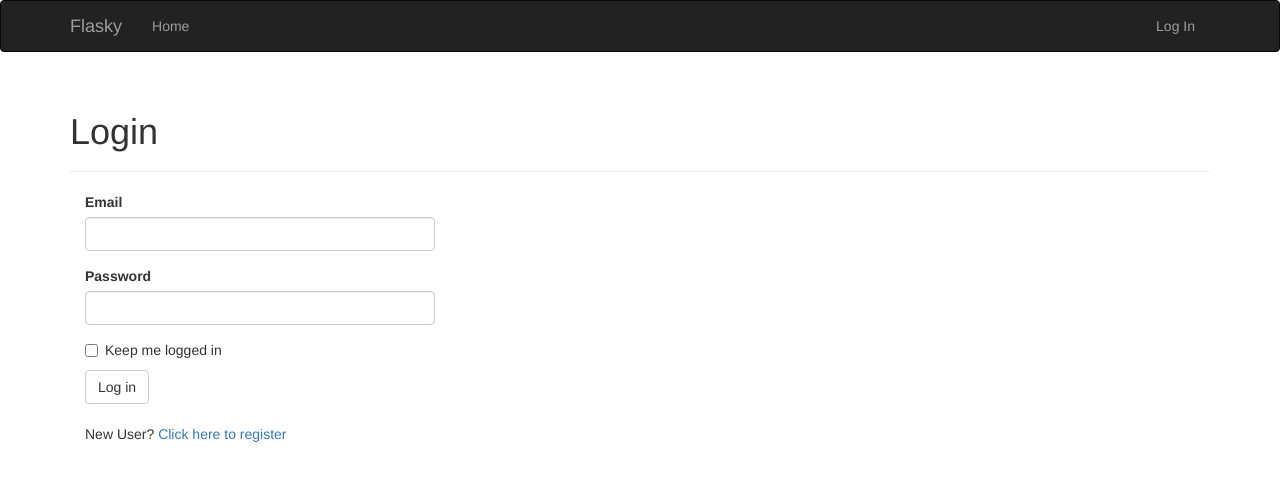
After one commit to b1uema/flasklearn, a Flask app: page /auth/login in a window 1280 px wide. The commit adds this page. Shown: the top 481 px of the page. Run offline with Flask 2, Linux system fonts and the light colour scheme; some libraries are stand-ins or nearby versions.

Commit message:
增加登录注册功能

```diff
--- /dev/null
+++ b/blog/app/auth/forms.py
@@ -0,0 +1,35 @@
+from flask_wtf import Form
+from wtforms import StringField,PasswordField,BooleanField,SubmitField
+from wtforms.validators import DataRequired,Length,Email,Regexp,EqualTo
+from wtforms import ValidationError
+from ..models import User
+
+
+class LoginForm(Form):
+    email = StringField('Email',validators=[DataRequired(),Length(1,64),Email()])
+
+    password = PasswordField('Password',validators=[DataRequired()])
+    remember_me = BooleanField('Keep me logged in')
+    submit = SubmitField('Log in')
+
+
+class RegistrationForm(Form):
+    email = StringField('Email', validators=[DataRequired(), Length(1, 64),
+                                             Email()])
+    username = StringField('Username', validators=[
+        DataRequired(), Length(1, 64),
+        Regexp('^[A-Za-z][A-Za-z0-9_.]*$', 0,
+               'Usernames must have only letters, numbers, dots or '
+               'underscores')])
+    password = PasswordField('Password', validators=[
+        DataRequired(), EqualTo('password2', message='Passwords must match.')])
+    password2 = PasswordField('Confirm password', validators=[DataRequired()])
+    submit = SubmitField('Register')
+
+    def validate_email(self, field):
+        if User.query.filter_by(email=field.data).first():
+            raise ValidationError('Email already registered.')
+
+    def validate_username(self, field):
+        if User.query.filter_by(username=field.data).first():
+            raise ValidationError('Username already in use.')
--- /dev/null
+++ b/blog/app/auth/views.py
@@ -0,0 +1,42 @@
+from flask import render_template, redirect, request, url_for, flash
+from flask_login import login_user, logout_user, login_required
+from . import auth
+from ..models import User
+from .forms import LoginForm,RegistrationForm
+from .. import db
+
+
+@auth.route('/login', methods=['GET', 'POST'])
+def login():
+    form = LoginForm()
+    if form.validate_on_submit():
+        user = User.query.filter_by(email=form.email.data).first()
+        if user is not None and user.verify_password(form.password.data):
+            login_user(user, form.remember_me.data)
+            next = request.args.get('next')
+            if next is None or not next.startswith('/'):
+                next = url_for('main.index')
+            return redirect(next)
+        flash('Invalid username or password.')
+    return render_template('auth/login.html', form=form)
+
+
+@auth.route('/logout')
+@login_required
+def logout():
+    logout_user()
+    flash('You have been logged out.')
+    return redirect(url_for('main.index'))
+
+@auth.route('/register',methods=['GET','POST'])
+def register():
+    form = RegistrationForm()
+    if form.validate_on_submit():
+        user = User(email=form.email.data,
+                    username = form.username.data,
+                    password = form.password.data)
+        db.session.add(user)
+        flash("You can now login.")
+        return redirect(url_for('auth.login'))
+
+    return render_template('auth/register.html',form=form)
--- /dev/null
+++ b/blog/app/templates/auth/login.html
@@ -0,0 +1,21 @@
+{% extends "base.html" %}
+{% import "bootstrap/wtf.html" as wtf %}
+
+{% block title %}Flasky - Login{% endblock %}
+
+{% block page_content %}
+<div class="page-header">
+    <h1>Login</h1>
+</div>
+
+<div class="col-md-4">
+    {{ wtf.quick_form(form) }}
+    <br>
+    <p>
+        New User?
+        <a href="{{ url_for('auth.register') }}">
+            Click here to register
+        </a>
+    </p>
+</div>
+{% endblock %}
--- a/blog/app/templates/base.html
+++ b/blog/app/templates/base.html
@@ -1,8 +1,14 @@
-{% extends "bootstrap/base.html" %} <!-- -->
+{% extends "bootstrap/base.html" %}
+
 {% block title %}Flasky{% endblock %}
 
-<!--导航兰 -->
-{% block navbar %} <!-- 导航条 -->
+{% block head %}
+{{ super() }}
+<link rel="shortcut icon" href="{{ url_for('static', filename='favicon.ico') }}" type="image/x-icon">
+<link rel="icon" href="{{ url_for('static', filename='favicon.ico') }}" type="image/x-icon">
+{% endblock %}
+
+{% block navbar %}
 <div class="navbar navbar-inverse" role="navigation">
     <div class="container">
         <div class="navbar-header">
@@ -12,28 +18,38 @@
                 <span class="icon-bar"></span>
                 <span class="icon-bar"></span>
             </button>
-                <a class="navbar-brand" href="/">Flasky</a>
+            <a class="navbar-brand" href="{{ url_for('main.index') }}">Flasky</a>
         </div>
         <div class="navbar-collapse collapse">
             <ul class="nav navbar-nav">
-                    <li><a href="/">Home</a></li>
+                <li><a href="{{ url_for('main.index') }}">Home</a></li>
+            </ul>
+            <ul class="nav navbar-nav navbar-right">
+                {% if current_user.is_authenticated %}
+                <li><a href="{{ url_for('auth.logout') }}">Log Out</a></li>
+                {% else %}
+                <li><a href="{{ url_for('auth.login') }}">Log In</a></li>
+                {% endif %}
             </ul>
         </div>
     </div>
 </div>
 {% endblock %}
 
-
 {% block content %}
 <div class="container">
-        {% for message in get_flashed_messages() %} <!--get_flashed_messages()是获取主页中flash刷新的信息，并进行相应的显示-->
+    {% for message in get_flashed_messages() %}
     <div class="alert alert-warning">
         <button type="button" class="close" data-dismiss="alert">&times;</button>
         {{ message }}
     </div>
     {% endfor %}
-        <div class="page-header">
+
     {% block page_content %}{% endblock %}
 </div>
-    </div>
 {% endblock %}
+
+{% block scripts %}
+{{ super() }}
+{{ moment.include_moment() }}
+{% endblock %}
```
Also changed, not shown: blog/app/__init__.py (+10 -1 lines), blog/app/auth/__init__.py (added, +7 -0 lines), blog/app/models.py (+30 -1 lines), blog/app/templates/auth/register.html (added, +13 -0 lines), blog/app/templates/index.html (+8 -10 lines), blog/migrations/versions/6bb8947903a7_initial_migration.py (added, +28 -0 lines), blog/migrations/versions/6c068b4df353_sql.py (added, +30 -0 lines). Lines whose indentation alone changed are shown as unchanged.
